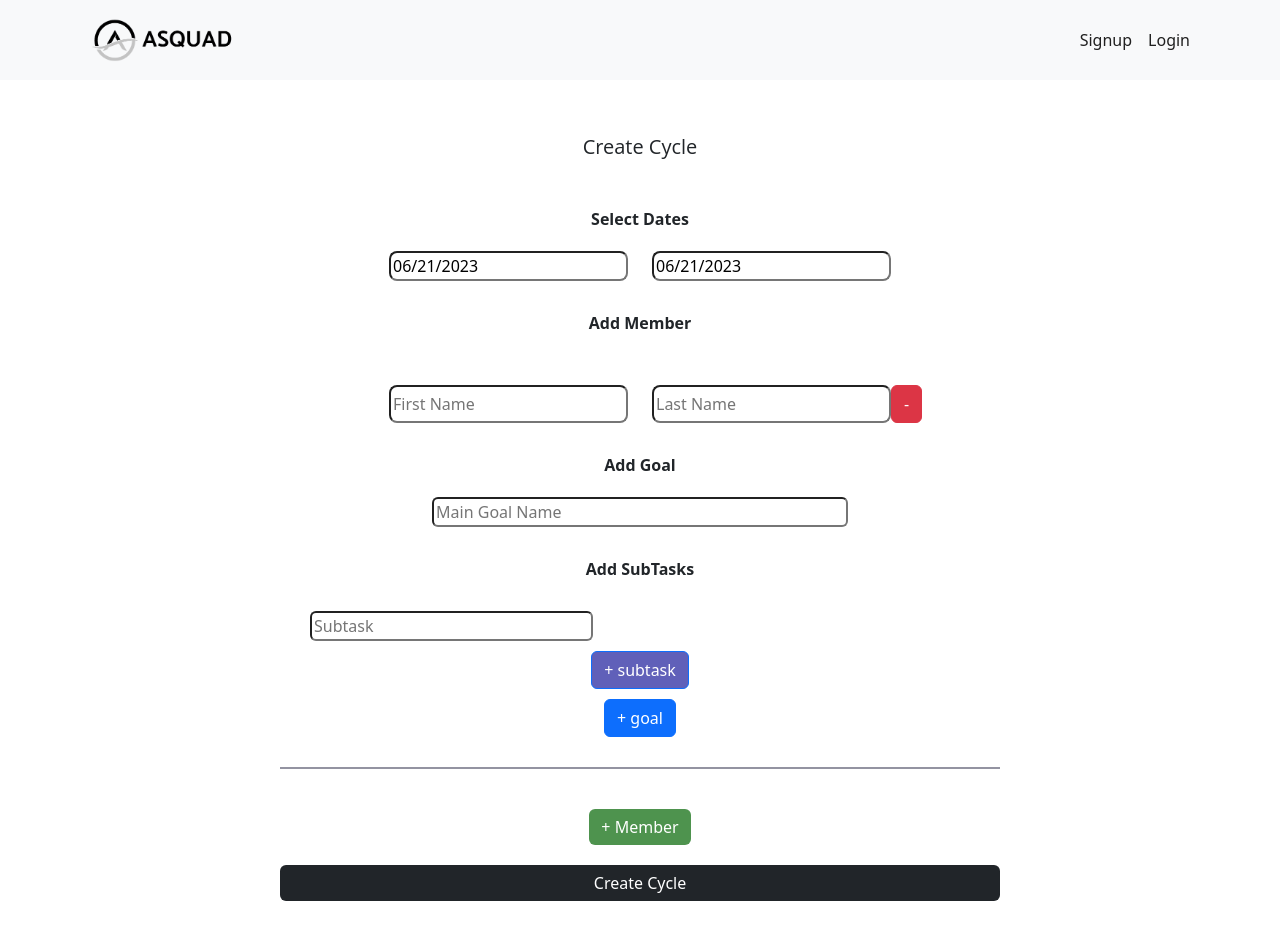
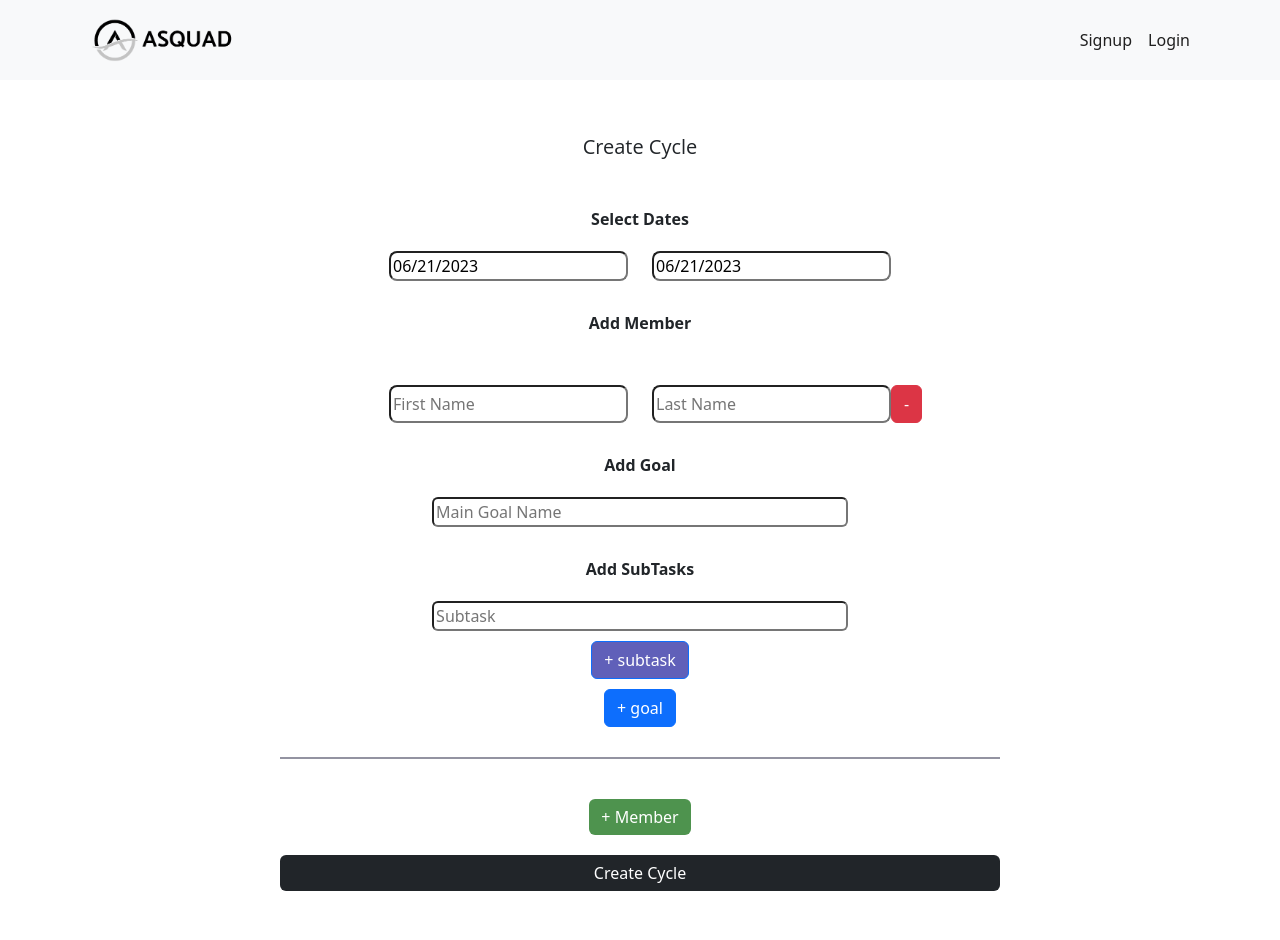
Before and after one commit to NaveenDK/asquad-frontend, a React (Create React App) app: page /create in a window 1280 px wide. Built offline with nearby package versions, Linux system fonts and the light colour scheme; no server answers.

Commit message:
minor update

```diff
--- a/src/App.css
+++ b/src/App.css
@@ -419,6 +419,6 @@
   border-radius: 6px;
 }
 input.subTaskField {
-  width: 63% !important;
+  width: 63%;
   border-radius: 6px;
 }
--- a/src/components/CreateCycle.js
+++ b/src/components/CreateCycle.js
@@ -203,14 +203,13 @@
                             />
                           </Col>
                         </Row>
-                        <Row className="justify-content-center">
-                          <div className="subtasks-outerwrapper">
+
                         <label className="boldLabel">Add SubTasks</label>
                         {goal.subTasks.map((sb, j) => {
                           return (
                             <div className="subtask-innerwrapper" key={j}>
                               <Row className="justify-content-center">
-                                    <Col className="subtask-div ">
+                                <Col className="d-flex align-items-center justify-content-center">
                                   <input
                                     className="subTaskField"
                                     name="subTask"
@@ -225,8 +224,7 @@
                             </div>
                           );
                         })}
-                          </div>
-                        </Row>
+
                         <Button
                           className="subtask-btn"
                           onClick={() => addSubTask(index, i)}
```
Lines whose indentation alone changed are shown as unchanged.
